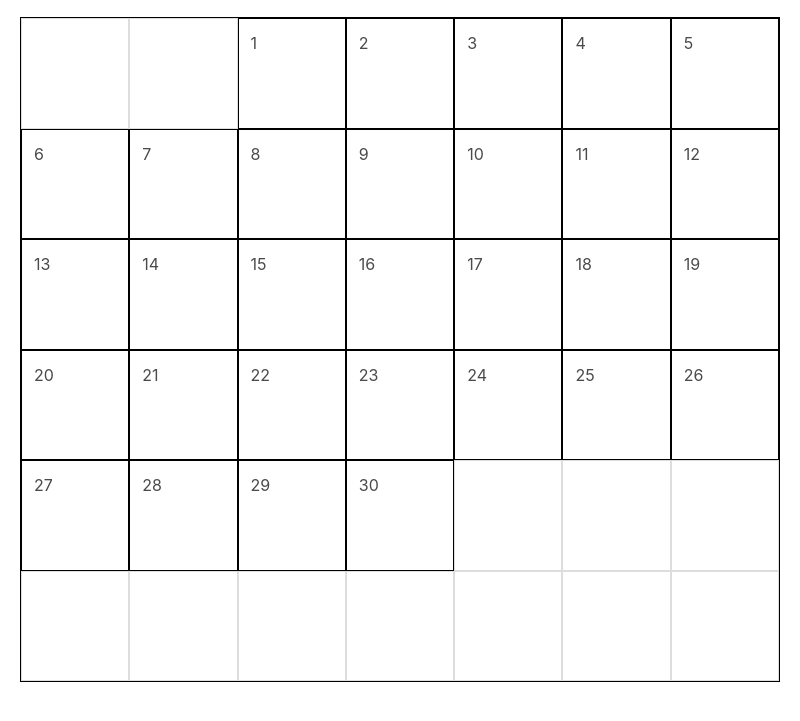
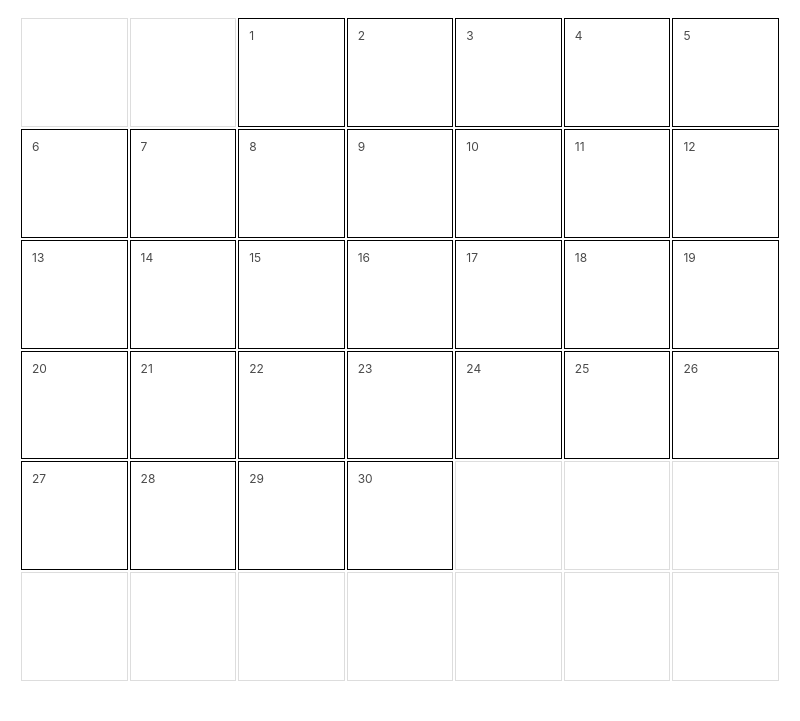
Before and after one commit to jwhitlow45/caltron, an Electron app: page src/index.html in a window 800 px wide. Shown: the part 95-816 px from the top of the page. Drawn offline with nearby package versions, Linux system fonts and the light colour scheme.

Commit message:
feat:change spacing of days

```diff
--- a/src/index.css
+++ b/src/index.css
@@ -14,7 +14,7 @@ body {
 #nav-bar {
   /* sizing */
   font-size: 1.25em;
-  min-width: 740px;
+  min-width: 754px;
 
   /* spacing */
   padding-top: 1em;
@@ -65,15 +65,13 @@ body {
 
   /* sizing */
   height: calc(100% - 135px);
-  min-width: 700px;
+  min-width: 714px;
 
   /* spacing */
   margin-left: 20px;
   margin-right: 20px;
   margin-bottom: 20px;
 
-  /* colors */
-  border: 1px solid black;
 }
 
 #day,
@@ -83,6 +81,12 @@ body {
   max-height: none;
   min-width: 100px;
   max-width: none;
+  font-size: 0.75em;
+
+  /* spacing */
+  padding: 10px;
+  padding-top: 8px;
+  margin: 1px;
 }
 
 #day {
```
